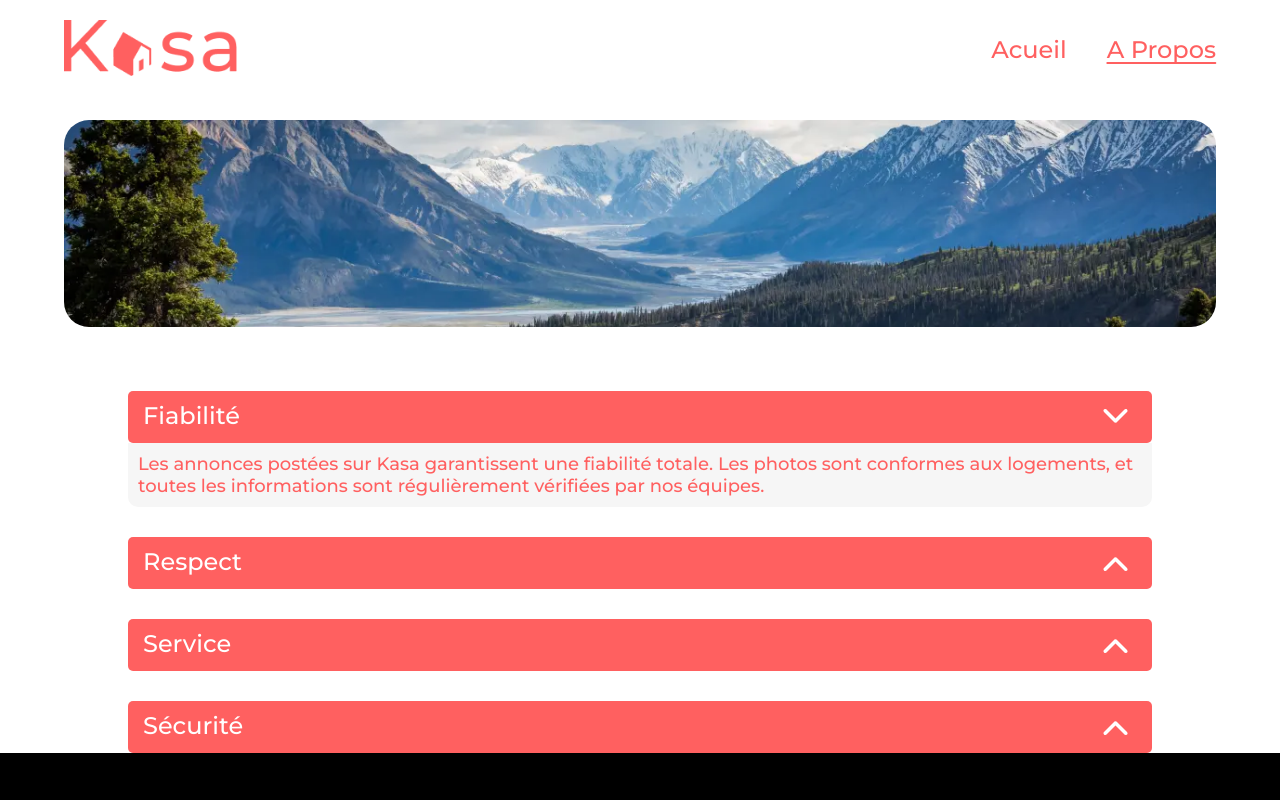
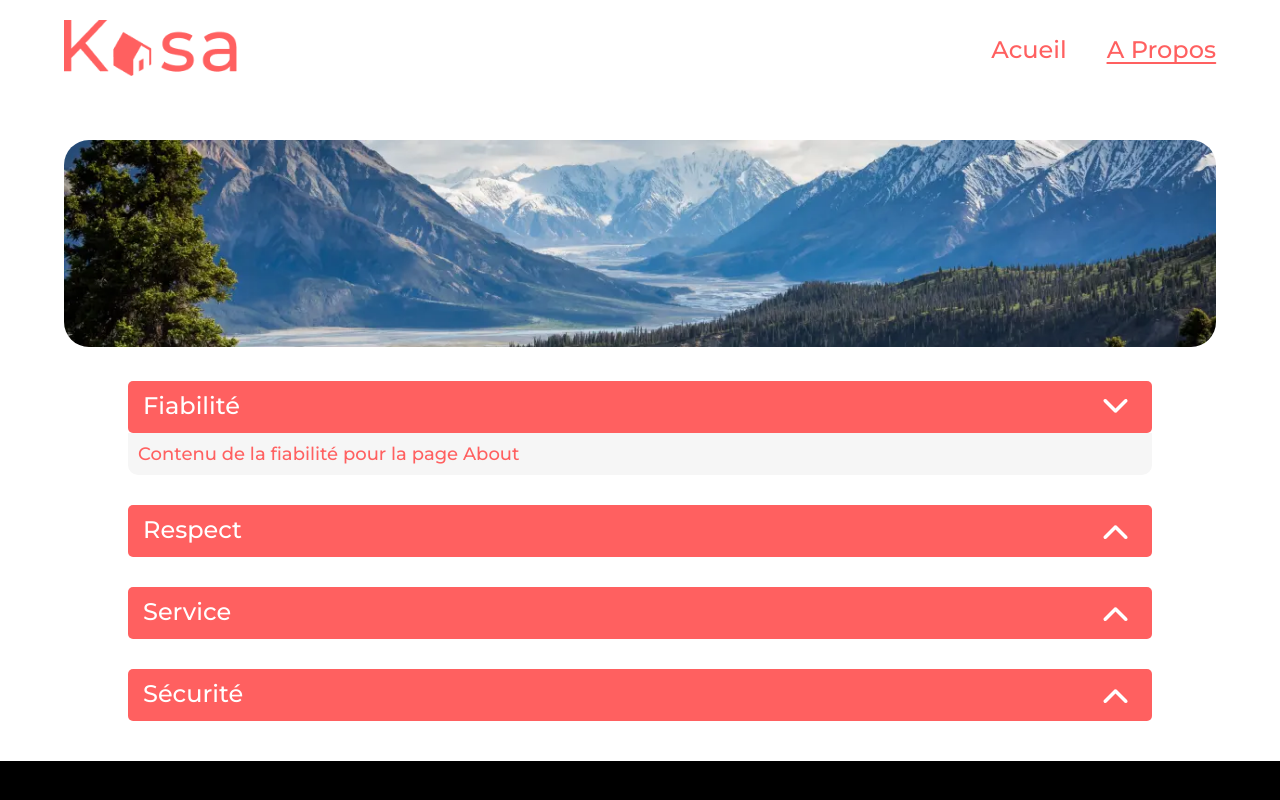
Before and after one commit to CAMARA04/Plateforme-Web-Kasa, a React (Create React App) app: page /about in a window 1280 px wide. Both pictures are taken after a click on the picture 1115 px from the left and 416 px from the top of the page. Shown: the top 800 px of the page. Built offline with nearby package versions, Linux system fonts and the light colour scheme.

Commit message:
Modification collapse

```diff
--- a/src/app.scss
+++ b/src/app.scss
@@ -8,6 +8,7 @@
 #root{
     display: flex;
     flex-direction: column;
+    gap: 40px;
 
 
     .page-container{
@@ -16,7 +17,7 @@
        margin : 0px auto;
        display: flex;
     flex-direction: column;
-    gap:20px;
+    gap:40px;
     }
 }
 
--- /dev/null
+++ b/src/components/Collapse/Collapse.js
@@ -0,0 +1,33 @@
+import React, { useState } from "react";
+import PropTypes from "prop-types";
+import customArrowIcon from "../../assets/icones/arrow_back_ios-24px 2.png";
+import "../Collapse/Collapse.scss";
+
+const Collapse = ({ title, content }) => {
+  const [isOpen, setIsOpen] = useState(false);
+
+  const toggleCollapse = () => {
+    setIsOpen(!isOpen);
+  };
+
+  return (
+    <div className={`collapse-item ${isOpen ? "open" : ""}`}>
+      <div className="item-header" onClick={toggleCollapse}>
+        <span className="item-title">{title}</span>
+        <img
+          src={customArrowIcon}
+          alt="Custom-Arrow"
+          className={`arrow-icon ${isOpen ? "open" : ""}`}
+        />
+      </div>
+      {isOpen && <div className="content">{content}</div>}
+    </div>
+  );
+};
+
+Collapse.propTypes = {
+  label: PropTypes.string.isRequired,
+  children: PropTypes.node.isRequired,
+};
+
+export default Collapse;
--- /dev/null
+++ b/src/components/Collapse/Collapse.scss
@@ -0,0 +1,34 @@
+$color-1: #FF6060;
+$color-2: #F6F6F6;
+$color-3: #000000;
+
+
+
+.item-header{
+ background-color: $color-1;
+ display: flex;
+ justify-content: space-between;
+ border-radius:5px;
+ padding: 10px 20px 10px 15px;
+ color: white;
+ font-size: 24px;
+}
+
+.arrow-icon {
+    transition: transform 0.5s ease;
+    cursor: pointer; // Ajoute le curseur pointer
+
+    &.open {
+      transform: rotate(-180deg);
+    }
+  }
+
+  .content{
+
+    font-size: 18px;
+    color:  #FF6060;
+    background-color:#F6F6F6;
+    border-radius: 0px 0px 10px 10px;
+    padding: 10px;
+
+}
--- a/src/pages/About/About.js
+++ b/src/pages/About/About.js
@@ -4,14 +4,31 @@ import "../About/About.scss";
 import Dropdown from "../../components/Dropdown";
 import Banner from "../../components/Banner/Banner";
 import "../../components/Banner/Banner.scss";
+import Collapse from "../../components/Collapse/Collapse";
 
 const About = () => {
+  const collapsItems = [
+    {
+      title: "Fiabilité",
+      content: "Contenu de la fiabilité pour la page About",
+    },
+    { title: "Respect", content: "Contenu du respect pour la page About" },
+    { title: "Service", content: "Contenu du respect pour la page About" },
+    { title: "Sécurité", content: "Contenu du respect pour la page About" },
+  ];
+
   return (
     <main>
-      <Banner imageUrl={bannerImageAbout} imageAlt="Paysage montage" title="" />
+      <Banner
+        imageUrl={bannerImageAbout}
+        imageAlt="Paysage montagne"
+        title=""
+      />
 
-      <div className="liste-about">
-        <Dropdown />
+      <div className="collapse-about">
+        {collapsItems.map((item, index) => (
+          <Collapse key={index} title={item.title} content={item.content} />
+        ))}
       </div>
     </main>
   );
--- a/src/pages/About/About.scss
+++ b/src/pages/About/About.scss
@@ -1,7 +1,9 @@
+
+
 main{
     display: flex;
     flex-direction: column;
-    gap:60px;
+    gap:30px;
  }
 
 
@@ -12,6 +14,7 @@ main{
     border-radius:25px ;
  }
 
+
  footer{
    margin: 0;
    padding: 0;
@@ -20,3 +23,12 @@ main{
  .banner{
    width: 90%;
  }
+
+ .collapse-about{
+
+  width: 80%;
+  display: flex;
+  flex-direction: column;
+  gap:30px ;
+  margin: 0 auto;
+ }
```
